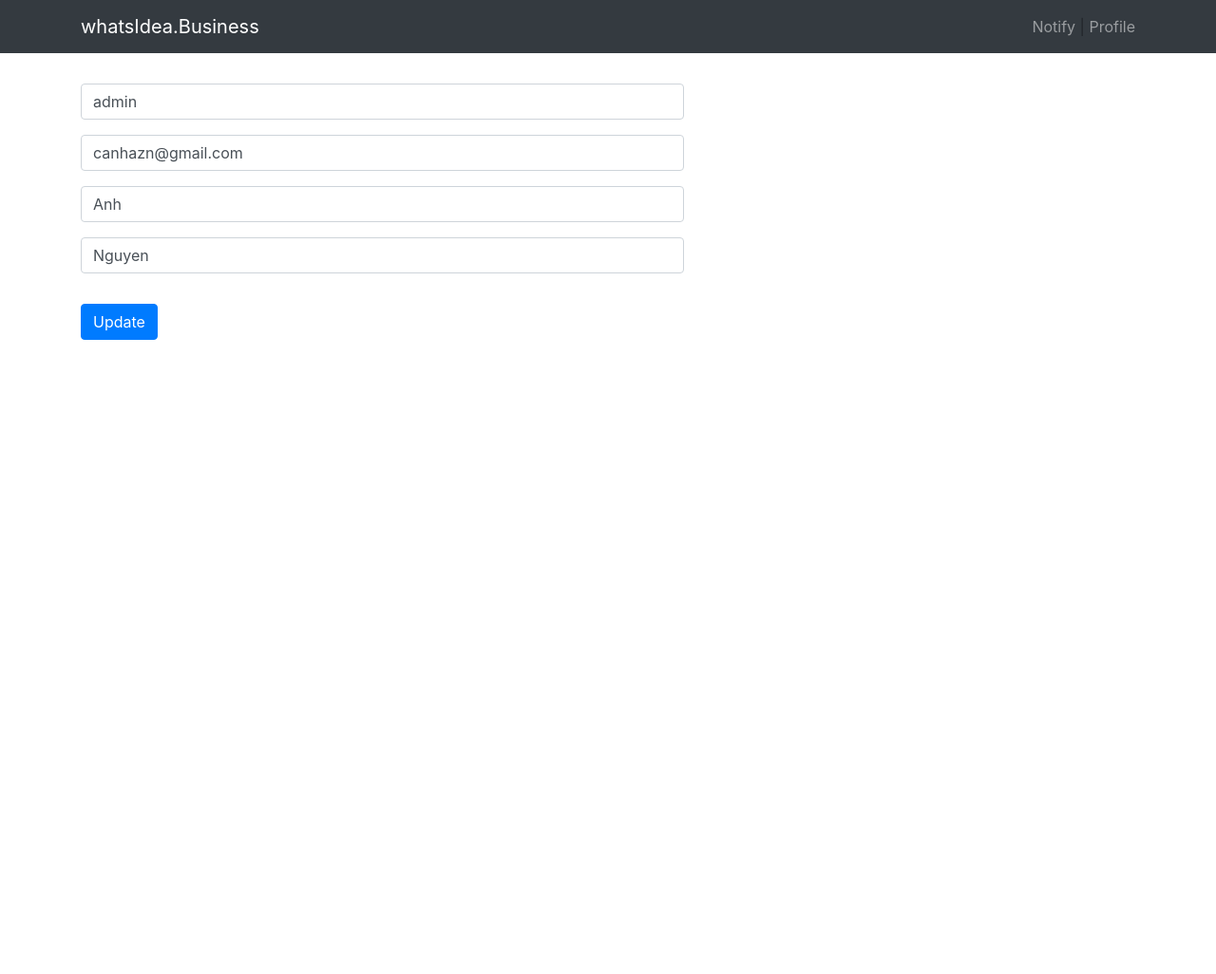
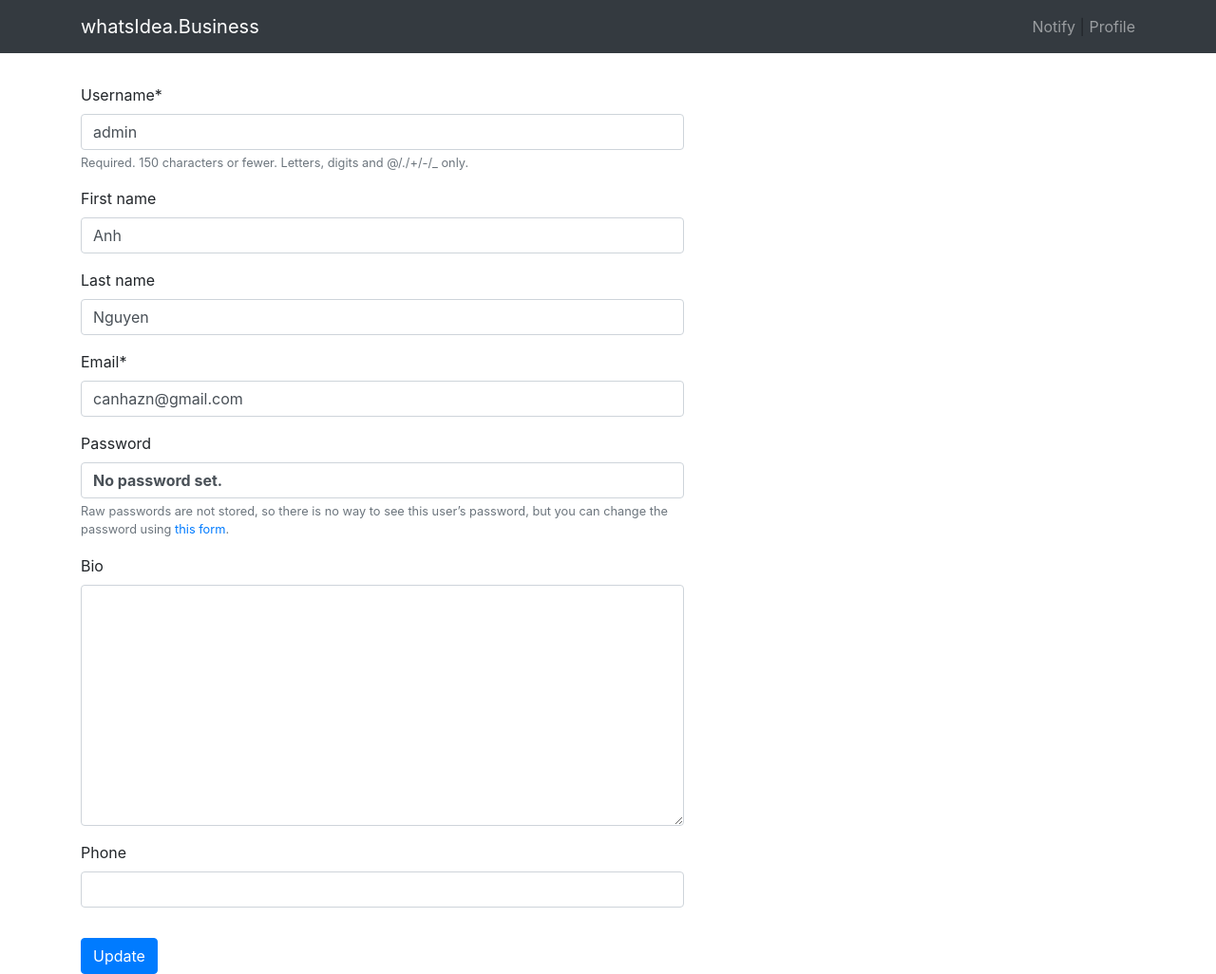
Before and after one commit to canhazn/whatsidea, a Django app: page /user/edit/admin/ in a window 1280 px wide. Shown: the whole page at 95% size. Before the commit the page ends 358 px from the top, so only its background shows below. Run offline with Django 3.2, Linux system fonts and the light colour scheme; a user stored in the database is signed in; data comes from the database, SQL or seed files in the repository; some libraries are stand-ins or nearby versions.

Commit message:
add user profile

```diff
--- a/core/admin.py
+++ b/core/admin.py
@@ -24,7 +24,7 @@
 
 
 class ProfileAdmin(admin.ModelAdmin):
-    list_display = ['user', 'phone', 'bio', 'birth_date']
+    list_display = ['user', 'phone', 'bio']
 
 
 admin.site.register(models.Idea, IdeaAdmin)
--- a/core/forms.py
+++ b/core/forms.py
@@ -22,6 +22,12 @@
                   'email']
 
 
+class ProfileForm(forms.ModelForm):
+    class Meta:
+        model = models.Profile
+        fields = ['bio', 'phone']
+
+
 class IdeaForm(forms.ModelForm):
     class Meta:
         model = models.Idea
--- a/core/models.py
+++ b/core/models.py
@@ -1,15 +1,27 @@
 from django.db import models
 from django.contrib.auth.models import User
+from django.db.models.signals import post_save
+from django.dispatch import receiver
 
 
 class Profile(models.Model):
     user = models.OneToOneField(User, on_delete=models.CASCADE)
     bio = models.TextField(max_length=500, blank=True)
     phone = models.CharField(max_length=30, blank=True)
-    birth_date = models.DateField(null=True, blank=True)
 
     def __str__(self):
         return str(self.user)
+
+
+@receiver(post_save, sender=User)
+def create_user_profile(sender, instance, created, **kwargs):
+    if created:
+        Profile.objects.create(user=instance)
+
+
+@receiver(post_save, sender=User)
+def save_user_profile(sender, instance, **kwargs):
+    instance.profile.save()
 
 
 class Idea(models.Model):
--- a/templates/user/user-detail.html
+++ b/templates/user/user-detail.html
@@ -37,11 +37,12 @@
 
 
     <div class="user-profile mt-3">
+        <p class="pl-3">{{ user.profile.bio }}</p>
         <ul>
             <li>First name: {{ user.first_name }}</li>
             <li>Last name: {{ user.last_name }}</li>
             <li>Email: {{ user.email }}</li>
-            <li>Phone: {{ user.phone }}</li>
+            <li>Phone: {{ user.profile.phone }}</li>
         </ul>
     </div>
 
--- a/templates/user/user-edit.html
+++ b/templates/user/user-edit.html
@@ -16,24 +16,28 @@
 <!-- Content here -->
 {% block main-content %}
 <main>
-
-
+    {% if messages %}
+    <ul class="messages">
+        {% for message in messages %}
+        <li {% if message.tags %} class=" {{ message.tags }} " {% endif %}> {{ message }} </li>
+        {% endfor %}
+    </ul>
+    {% endif %}
 
     <div class="my-3 bg-danger text-white rounded">
         {% if request.method == "POST" %}
-            <div class="p-3">{{ form.errors }}</div>
+        <div class="p-3">{{ form.errors }}</div>
         {% endif %}
     </div>
     <form method="POST">
         {% csrf_token %}
         <fieldset class="form-group">
-            {% render_field form.username class="form-control mb-3" placeholder="Username" %}
-            {% render_field form.email class="form-control mb-3" placeholder="Email" %}
-            {% render_field form.first_name class="form-control mb-3" placeholder="First name" %}
-            {% render_field form.last_name class="form-control mb-3" placeholder="Last name" %}
+            {{ user_form | crispy }}
+            {{ profile_form | crispy }}
         </fieldset>
         <button type="submit" class="btn btn-primary">Update</button>
     </form>
+
 </main>
 
 {% endblock main-content %}
--- a/user/views.py
+++ b/user/views.py
@@ -4,6 +4,7 @@
 from django.contrib.auth.forms import AuthenticationForm
 from django.contrib.auth.models import User
 from django.contrib.auth import login as loginMethod
+from django.contrib import messages
 
 
 def login(request):
@@ -59,18 +60,24 @@
     return render(request, 'user/user-detail.html', context)
 
 
+@login_required()
 def user_edit(request, username):
 
     if request.method == "POST":
-        form = forms.UserEditForm(request.POST, instance=request.user)
-        if form.is_valid():
-            user = form.save()
+        user_form = forms.UserEditForm(request.POST, instance=request.user)
+        profile_form = forms.ProfileForm(
+            request.POST, instance=request.user.profile)
+
+        if user_form.is_valid() and profile_form.is_valid():
+            user = user_form.save()
             return redirect("user-detail-page", user.username)
-        return render(request, 'user/user-edit.html', {
-            'form': form
-        })
+        else:
+            messages.error(request, 'Please correct the error below.')
     else:
-        form = forms.UserEditForm(instance=request.user)
-        return render(request, 'user/user-edit.html', {
-            'form': form
-        })
+        user_form = forms.UserEditForm(instance=request.user)
+        profile_form = forms.ProfileForm(instance=request.user.profile)
+
+    return render(request, 'user/user-edit.html', {
+        'user_form': user_form,
+        "profile_form": profile_form
+    })
```
Also changed, not shown: core/migrations/0021_remove_profile_birth_date.py (added).
